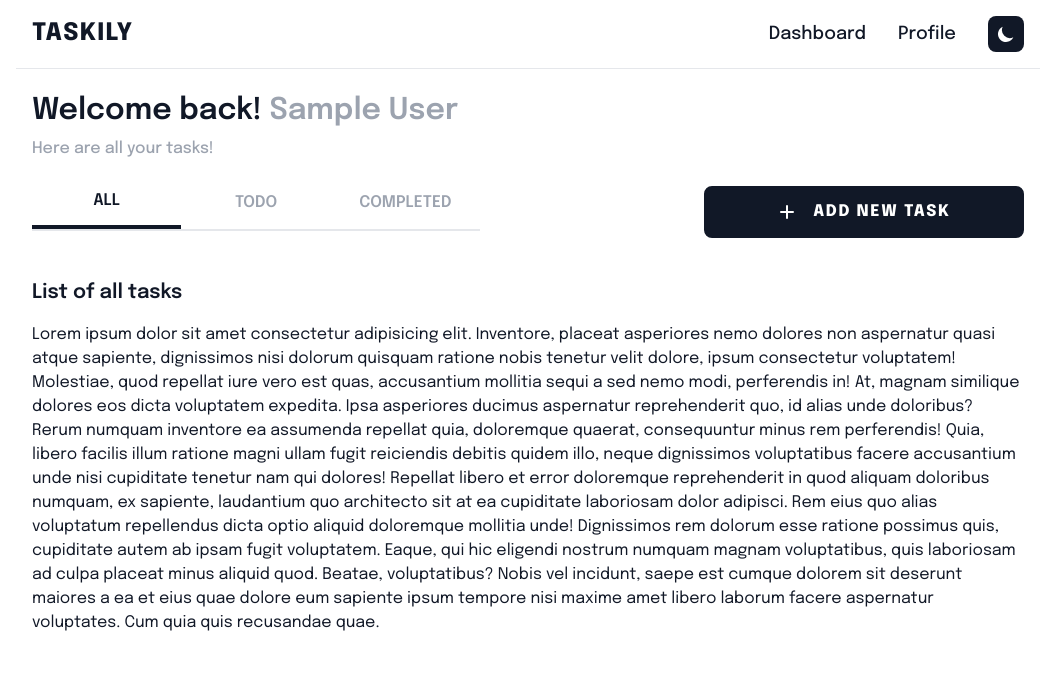
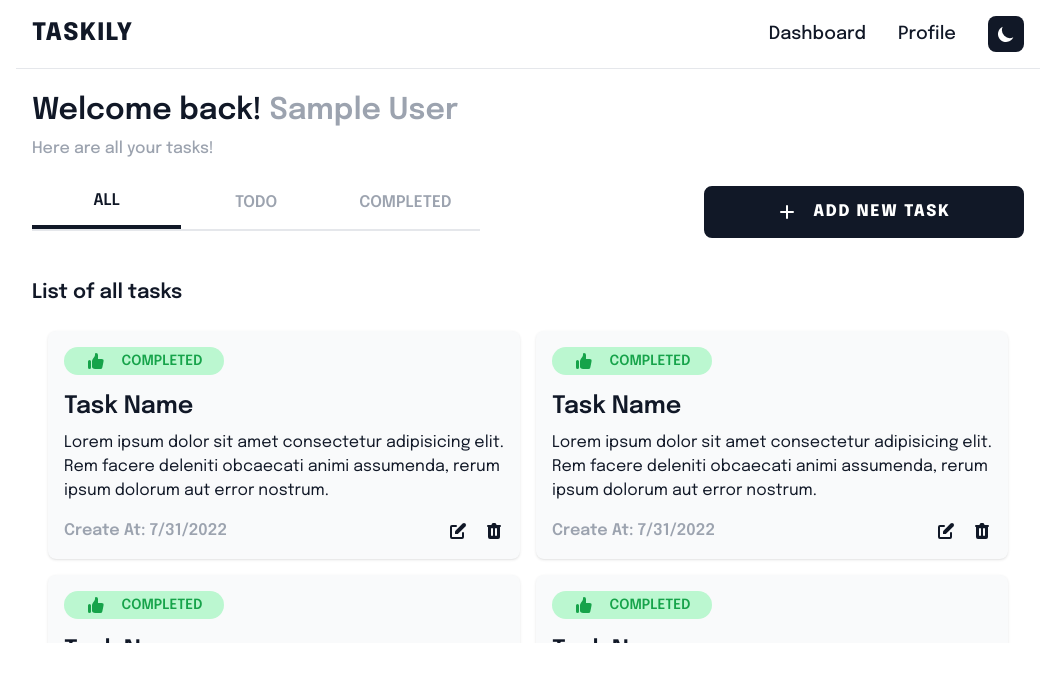
Before and after one commit to vipul-vaishnav/Taskily-mini-project, a React (Create React App) app: page /home/all in a window 1280 px wide. Shown: the top 682 px of the page, without its empty margins (112-1167 px from the left). Built offline with nearby package versions, Linux system fonts and the light colour scheme; no server answers; sample sign-in values are in the browser's storage.

Commit message:
Add Task UI

```diff
--- /dev/null
+++ b/src/components/EditTaskWizard.jsx
@@ -0,0 +1,7 @@
+import React from 'react';
+
+const EditTaskWizard = () => {
+  return <div>EditTaskWizard</div>;
+};
+
+export default EditTaskWizard;
--- /dev/null
+++ b/src/components/LabelCompleted.jsx
@@ -0,0 +1,14 @@
+import React from 'react';
+
+const LabelCompleted = () => {
+  return (
+    <div className="flex items-center justify-center w-40 gap-4 py-1 text-sm font-semibold text-green-600 uppercase bg-green-200 rounded-full">
+      <svg xmlns="http://www.w3.org/2000/svg" className="w-5 h-5" viewBox="0 0 20 20" fill="currentColor">
+        <path d="M2 10.5a1.5 1.5 0 113 0v6a1.5 1.5 0 01-3 0v-6zM6 10.333v5.43a2 2 0 001.106 1.79l.05.025A4 4 0 008.943 18h5.416a2 2 0 001.962-1.608l1.2-6A2 2 0 0015.56 8H12V4a2 2 0 00-2-2 1 1 0 00-1 1v.667a4 4 0 01-.8 2.4L6.8 7.933a4 4 0 00-.8 2.4z" />
+      </svg>
+      <span>Completed</span>
+    </div>
+  );
+};
+
+export default LabelCompleted;
--- /dev/null
+++ b/src/components/LabelPending.jsx
@@ -0,0 +1,14 @@
+import React from 'react';
+
+const LabelPending = () => {
+  return (
+    <div className="flex items-center justify-center w-40 gap-4 py-1 text-sm font-semibold text-red-600 uppercase bg-red-200 rounded-full">
+      <svg xmlns="http://www.w3.org/2000/svg" className="w-5 h-5" viewBox="0 0 20 20" fill="currentColor">
+        <path d="M18 9.5a1.5 1.5 0 11-3 0v-6a1.5 1.5 0 013 0v6zM14 9.667v-5.43a2 2 0 00-1.105-1.79l-.05-.025A4 4 0 0011.055 2H5.64a2 2 0 00-1.962 1.608l-1.2 6A2 2 0 004.44 12H8v4a2 2 0 002 2 1 1 0 001-1v-.667a4 4 0 01.8-2.4l1.4-1.866a4 4 0 00.8-2.4z" />
+      </svg>
+      <span>Pending</span>
+    </div>
+  );
+};
+
+export default LabelPending;
--- /dev/null
+++ b/src/components/Task.jsx
@@ -0,0 +1,43 @@
+import React from 'react';
+import LabelCompleted from './LabelCompleted';
+
+const Task = () => {
+  return (
+    <div className="p-4 rounded-lg shadow bg-gray-50">
+      <LabelCompleted />
+      <h1 className="mt-4 mb-2 text-2xl font-semibold">Task Name</h1>
+      <p>
+        Lorem ipsum dolor sit amet consectetur adipisicing elit. Rem facere deleniti obcaecati animi assumenda, rerum
+        ipsum dolorum aut error nostrum.
+      </p>
+      <div className="flex items-center justify-between mt-4">
+        <p className="font-semibold text-gray-400">
+          Create At: <span>{new Date().toLocaleDateString()}</span>
+        </p>
+        <div className="flex gap-4">
+          <button>
+            <svg xmlns="http://www.w3.org/2000/svg" className="w-5 h-5" viewBox="0 0 20 20" fill="currentColor">
+              <path d="M17.414 2.586a2 2 0 00-2.828 0L7 10.172V13h2.828l7.586-7.586a2 2 0 000-2.828z" />
+              <path
+                fillRule="evenodd"
+                d="M2 6a2 2 0 012-2h4a1 1 0 010 2H4v10h10v-4a1 1 0 112 0v4a2 2 0 01-2 2H4a2 2 0 01-2-2V6z"
+                clipRule="evenodd"
+              />
+            </svg>
+          </button>
+          <button>
+            <svg xmlns="http://www.w3.org/2000/svg" className="w-5 h-5" viewBox="0 0 20 20" fill="currentColor">
+              <path
+                fillRule="evenodd"
+                d="M9 2a1 1 0 00-.894.553L7.382 4H4a1 1 0 000 2v10a2 2 0 002 2h8a2 2 0 002-2V6a1 1 0 100-2h-3.382l-.724-1.447A1 1 0 0011 2H9zM7 8a1 1 0 012 0v6a1 1 0 11-2 0V8zm5-1a1 1 0 00-1 1v6a1 1 0 102 0V8a1 1 0 00-1-1z"
+                clipRule="evenodd"
+              />
+            </svg>
+          </button>
+        </div>
+      </div>
+    </div>
+  );
+};
+
+export default Task;
--- a/src/components/TaskContainer.jsx
+++ b/src/components/TaskContainer.jsx
@@ -1,22 +1,14 @@
 import React from 'react';
+import Task from './Task';
 
 const TaskContainer = () => {
   return (
-    <div>
-      Lorem ipsum dolor sit amet consectetur adipisicing elit. Inventore, placeat asperiores nemo dolores non aspernatur
-      quasi atque sapiente, dignissimos nisi dolorum quisquam ratione nobis tenetur velit dolore, ipsum consectetur
-      voluptatem! Molestiae, quod repellat iure vero est quas, accusantium mollitia sequi a sed nemo modi, perferendis
-      in! At, magnam similique dolores eos dicta voluptatem expedita. Ipsa asperiores ducimus aspernatur reprehenderit
-      quo, id alias unde doloribus? Rerum numquam inventore ea assumenda repellat quia, doloremque quaerat, consequuntur
-      minus rem perferendis! Quia, libero facilis illum ratione magni ullam fugit reiciendis debitis quidem illo, neque
-      dignissimos voluptatibus facere accusantium unde nisi cupiditate tenetur nam qui dolores! Repellat libero et error
-      doloremque reprehenderit in quod aliquam doloribus numquam, ex sapiente, laudantium quo architecto sit at ea
-      cupiditate laboriosam dolor adipisci. Rem eius quo alias voluptatum repellendus dicta optio aliquid doloremque
-      mollitia unde! Dignissimos rem dolorum esse ratione possimus quis, cupiditate autem ab ipsam fugit voluptatem.
-      Eaque, qui hic eligendi nostrum numquam magnam voluptatibus, quis laboriosam ad culpa placeat minus aliquid quod.
-      Beatae, voluptatibus? Nobis vel incidunt, saepe est cumque dolorem sit deserunt maiores a ea et eius quae dolore
-      eum sapiente ipsum tempore nisi maxime amet libero laborum facere aspernatur voluptates. Cum quia quis recusandae
-      quae.
+    <div className="grid grid-cols-1 gap-3 px-4 py-2 overflow-y-auto max-h-80 md:grid-cols-2 md:gap-4">
+      <Task />
+      <Task />
+      <Task />
+      <Task />
+      <Task />
     </div>
   );
 };
--- a/src/index.css
+++ b/src/index.css
@@ -3,18 +3,18 @@
 @tailwind utilities;
 
 /* Width */
-.desc-area::-webkit-scrollbar {
+::-webkit-scrollbar {
   width: 10px;
 }
 
 /* Track */
-.desc-area::-webkit-scrollbar-track {
+::-webkit-scrollbar-track {
   border-radius: 20rem;
   background: #f3f4f6;
 }
 
 /* Handle */
-.desc-area::-webkit-scrollbar-thumb {
+::-webkit-scrollbar-thumb {
   border-radius: 20rem;
   background: #111827;
 }
```
